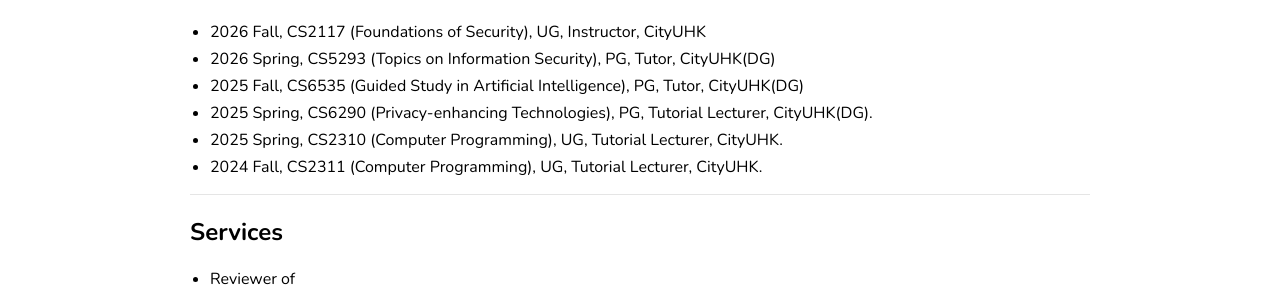
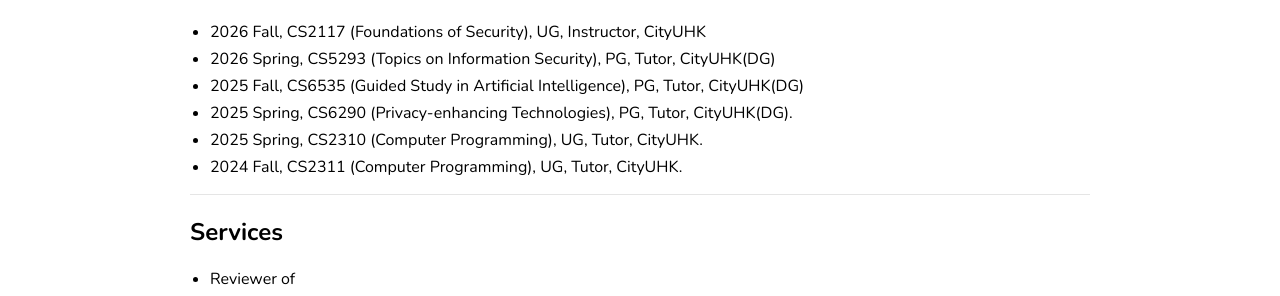
Before and after one commit to yfchen1994/yfchen1994.github.io, a Jekyll site: the page built from index.md, in a window 1280 px wide. Shown: the part 1353-1649 px from the top of the page. Built offline with Jekyll 4.4.1, drawn with Linux system fonts in a browser that asks for light colours; our own code applies the rules of GitHub Pages for plain Markdown files.

Commit message:
Standardize teaching roles

```diff
--- a/index.md
+++ b/index.md
@@ -73,9 +73,9 @@ Recently, I am focusing on analyzing new attack surfaces introduced by AI compon
 - 2026 Fall, CS2117 (Foundations of Security), UG, Instructor, CityUHK
 - 2026 Spring, CS5293 (Topics on Information Security), PG, Tutor, CityUHK(DG)
 - 2025 Fall, CS6535 (Guided Study in Artificial Intelligence), PG, Tutor, CityUHK(DG)
-- 2025 Spring, CS6290 (Privacy-enhancing Technologies), PG, Tutorial Lecturer, CityUHK(DG).
-- 2025 Spring, CS2310 (Computer Programming), UG, Tutorial Lecturer, CityUHK.
-- 2024 Fall, CS2311 (Computer Programming), UG, Tutorial Lecturer, CityUHK.
+- 2025 Spring, CS6290 (Privacy-enhancing Technologies), PG, Tutor, CityUHK(DG).
+- 2025 Spring, CS2310 (Computer Programming), UG, Tutor, CityUHK.
+- 2024 Fall, CS2311 (Computer Programming), UG, Tutor, CityUHK.
 
 ---
 
```
